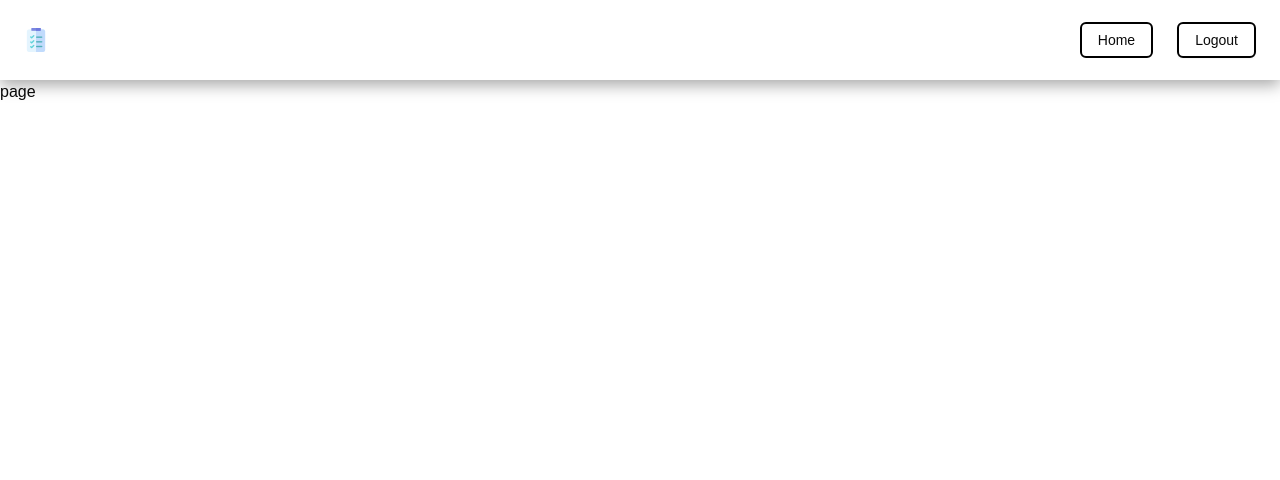
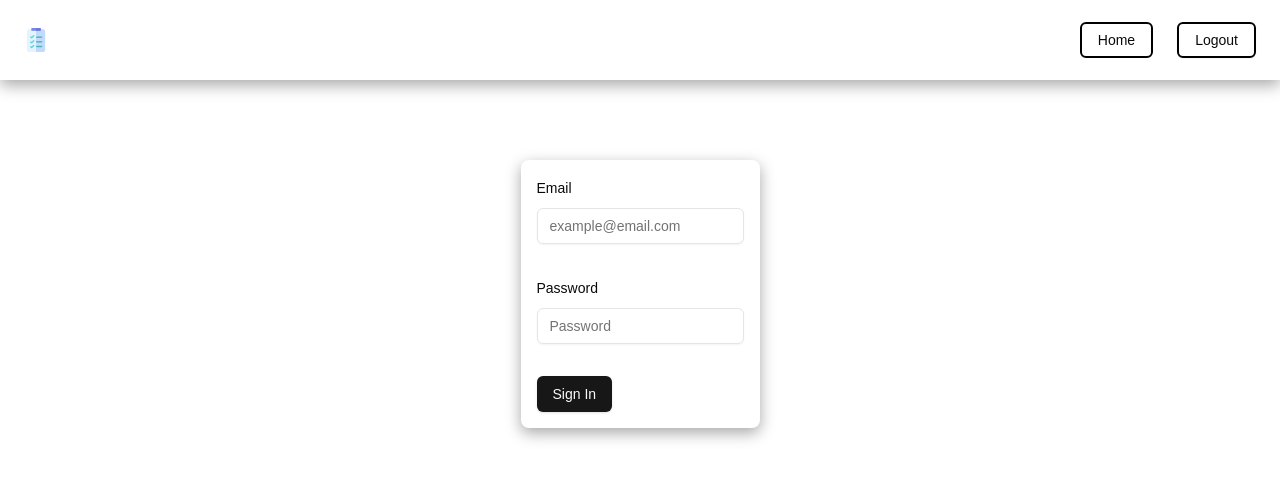
Before and after one commit to Vinki1000z/Calendar, a Next.js app: page /signin in a window 1280 px wide. Shown: the top 480 px of the page. Built offline with nearby package versions, Linux system fonts and the light colour scheme; sample sign-in values are in the browser's storage.

Commit message:
Update page.tsx

```diff
--- a/src/app/signin/page.tsx
+++ b/src/app/signin/page.tsx
@@ -1,5 +1,83 @@
-export default function page() {
+"use client";
+import { zodResolver } from "@hookform/resolvers/zod";
+import { useForm, SubmitHandler, FieldValues } from "react-hook-form";
+import { z } from "zod";
+import axios from "axios";
+
+import { Button } from "@/components/ui/button";
+import {
+  Form,
+  FormControl,
+  FormField,
+  FormItem,
+  FormLabel,
+  FormMessage,
+} from "@/components/ui/form";
+import { Input } from "@/components/ui/input";
+
+// Create schema with validation for email and password
+const signInSchema = z.object({
+  email: z.string().email({
+    message: "Please enter a valid email address.",
+  }),
+  password: z.string().min(6, {
+    message: "Password must be at least 6 characters.",
+  }),
+});
+
+export default function SignInPage() {
+  const form = useForm({
+    resolver: zodResolver(signInSchema),
+    defaultValues: {
+      email: "",
+      password: "",
+    },
+  });
+
+  const onSubmit: SubmitHandler<FieldValues> = async (data) => {
+    try {
+      const response = await axios.post('/api/auth/signIn', data);
+      console.log('User signed in successfully:', response.data);
+      // Handle success, redirect or show a success message
+    } catch (error) {
+      console.error('Error signing in:', error.response?.data || error.message);
+      // Handle error (show error message to the user)
+    }
+  };
+
   return (
-    <div>page</div>
-  )
+    <div className="flex justify-center py-20" style={{ alignItems: "center" }}>
+      <Form {...form}>
+        <form onSubmit={form.handleSubmit(onSubmit)} className="space-y-8 shadow-custom p-4 rounded-lg">
+          <FormField
+            control={form.control}
+            name="email"
+            render={({ field }) => (
+              <FormItem>
+                <FormLabel>Email</FormLabel>
+                <FormControl>
+                  <Input placeholder="example@email.com" {...field} />
+                </FormControl>
+                <FormMessage />
+              </FormItem>
+            )}
+          />
+          <FormField
+            control={form.control}
+            name="password"
+            render={({ field }) => (
+              <FormItem>
+                <FormLabel>Password</FormLabel>
+                <FormControl>
+                  <Input type="password" placeholder="Password" {...field} />
+                </FormControl>
+                <FormMessage />
+              </FormItem>
+            )}
+          />
+          <Button type="submit">Sign In</Button>
+        </form>
+      </Form>
+    </div>
+  );
 }
```
